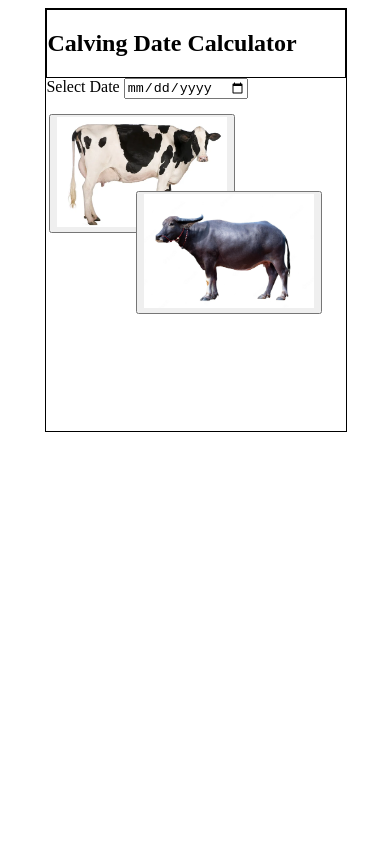
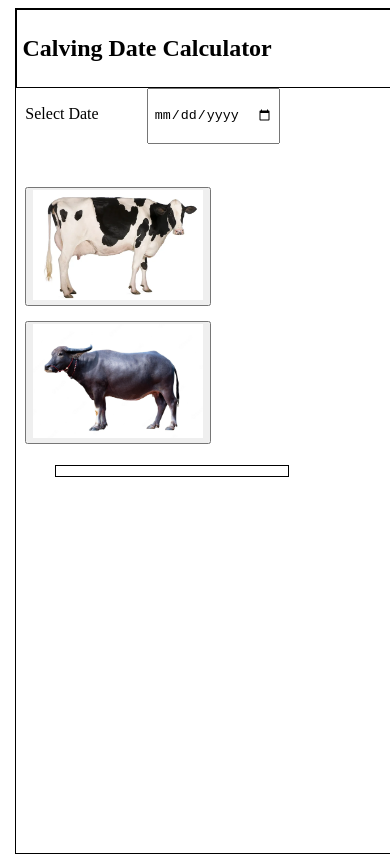
Before and after one commit to pratik-londhe4/calvingCalculator.github.io, a plain HTML site: page index.html in a window 390 px wide. Drawn offline with Linux system fonts and the light colour scheme.

Commit message:
updates style

```diff
--- a/index.css
+++ b/index.css
@@ -22,3 +22,56 @@
     margin-top: -14%;
     margin-left: 30%;
 }
+
+
+@media only screen and (max-width: 600px) {
+    .main{
+        border: 1px solid black;
+        height: 100vh;
+        width: 100vw;
+        margin-left: 2%;
+        margin-right: 2%;
+    }
+
+    .form-head{
+        border: 1px solid black;
+        padding: 5px;
+    }
+
+    .label1{
+        padding: 5px;
+        margin-left: 1%;
+    }
+
+    #dateInput{
+        height: 5vh;
+        padding: 5px;
+        margin-left: 10%;
+    }
+
+    .buttons{
+        padding: 5px;
+        height: 50%;
+    }
+
+
+    .click1{
+        margin-top: 10%;
+        margin-left: 1%;
+
+    }
+
+
+
+    .click2{
+        margin-top: 4%;
+        margin-left: 1%;
+    }
+
+    #result{
+        padding: 5px;
+        margin-left: 10%;
+        border: 1px solid;
+        margin-right: 30%;
+    }
+  }
--- a/index.html
+++ b/index.html
@@ -16,9 +16,9 @@
         </div>
         <div>
             <form action="">
-                <label>Select Date </label><input id="dateInput" type="date">
+                <label class="label1">Select Date </label><input id="dateInput" type="date">
 
-                <div>
+                <div class="buttons">
                 <div class="click1">
                     <button type="button" id="b1" onclick="selectCow()"><img id="cow" src="cow.webp"
                             alt="cow image" style="width: 170px;"></button>
```
